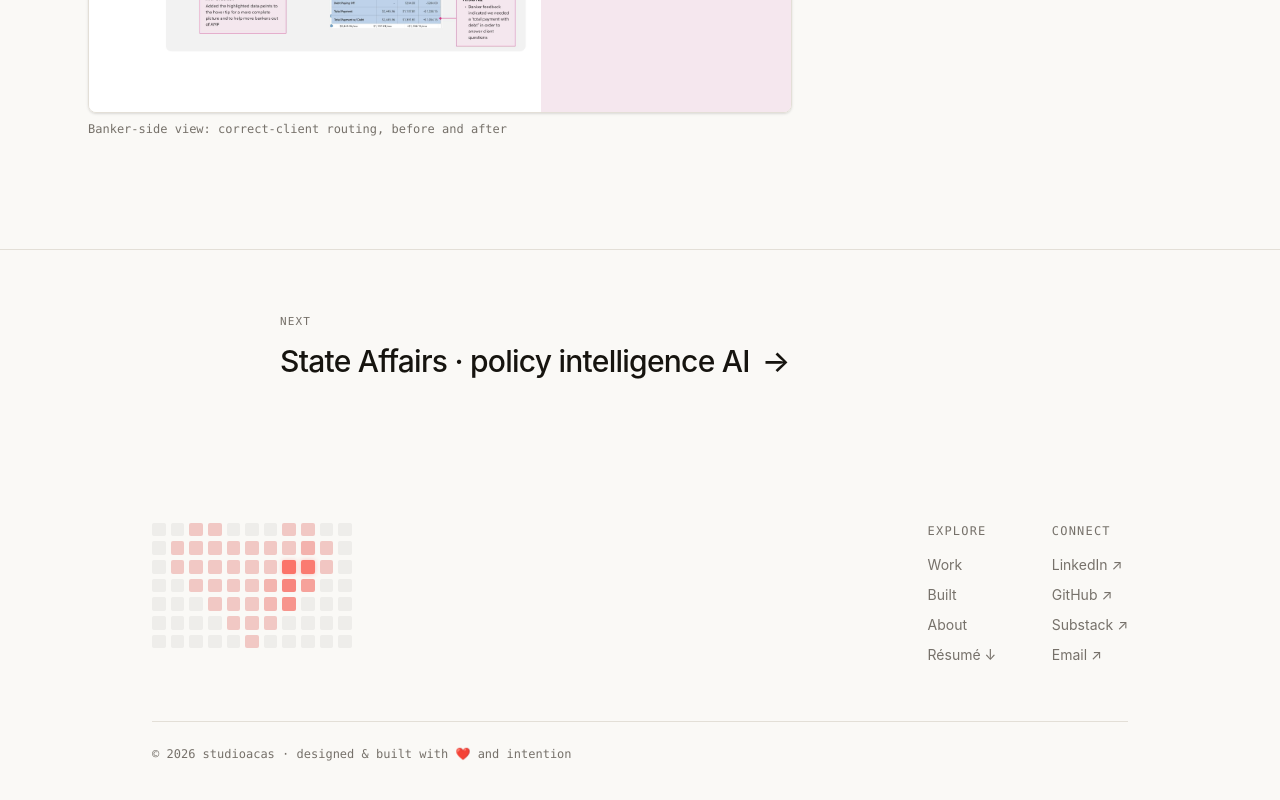
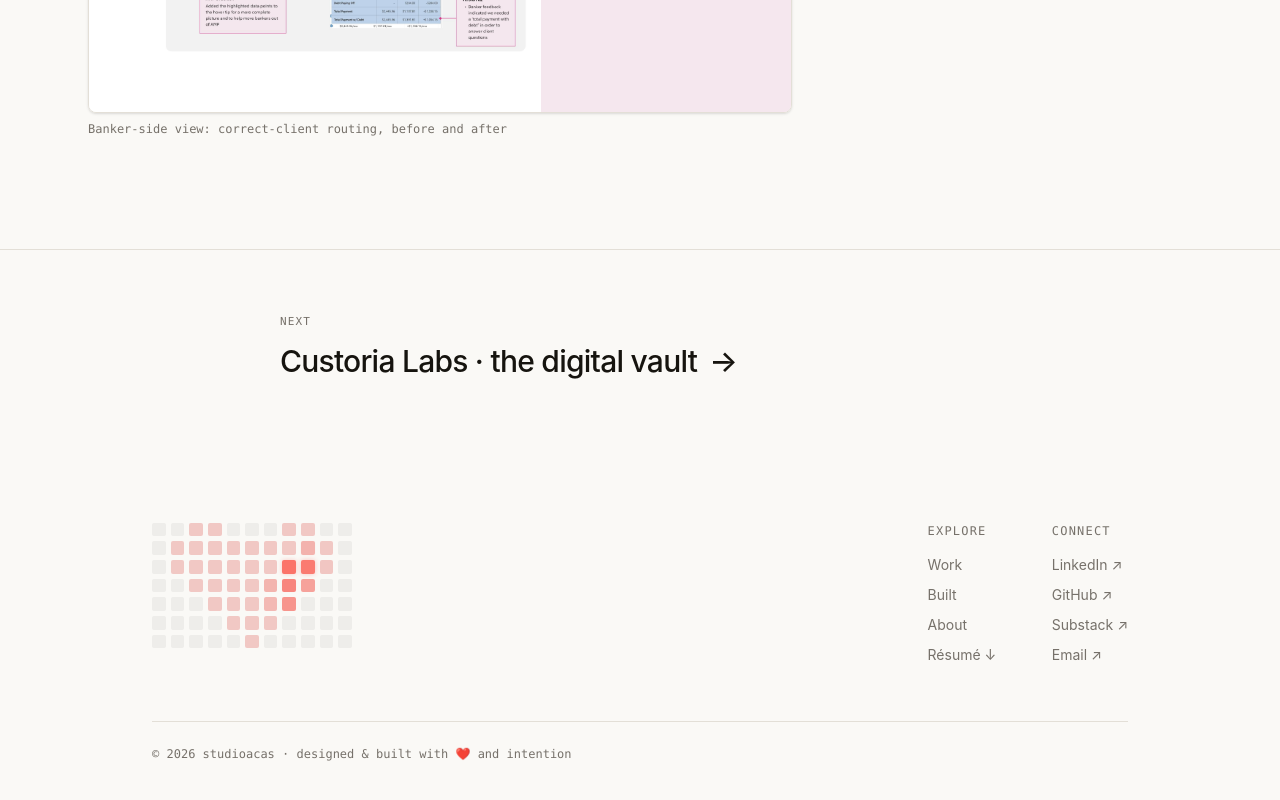
Before and after one commit to acaspx/portfolio-chops, a Next.js app: page /work/rocket in a window 1280 px wide. Shown: the part 3928-4728 px from the top of the page. Built offline with nearby package versions, Linux system fonts and the light colour scheme.

Commit message:
Rocket: next case links to Custoria

```diff
--- a/app/work/rocket/page.tsx
+++ b/app/work/rocket/page.tsx
@@ -111,7 +111,7 @@ export default function Rocket() {
 
       </CaseLayout>
 
-      <NextCase href="/work/state-affairs" label="State Affairs · policy intelligence AI" />
+      <NextCase href="/work/custoria" label="Custoria Labs · the digital vault" />
     </article>
   );
 }
```
